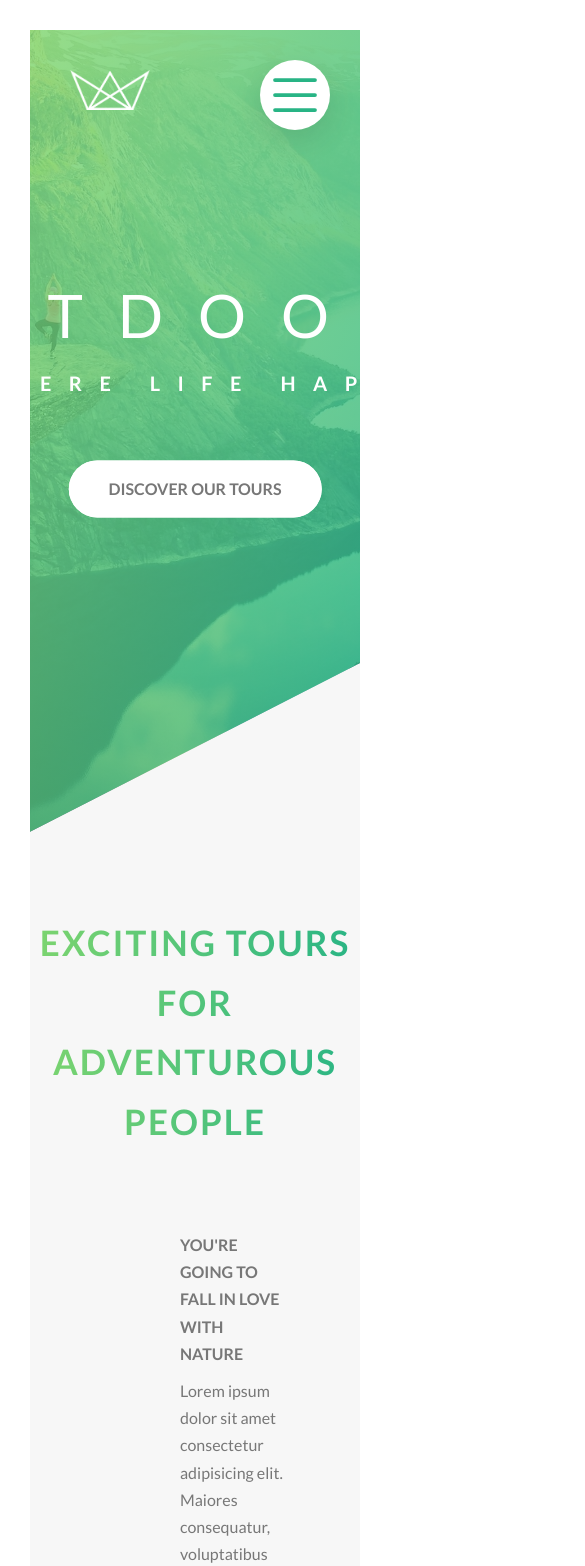
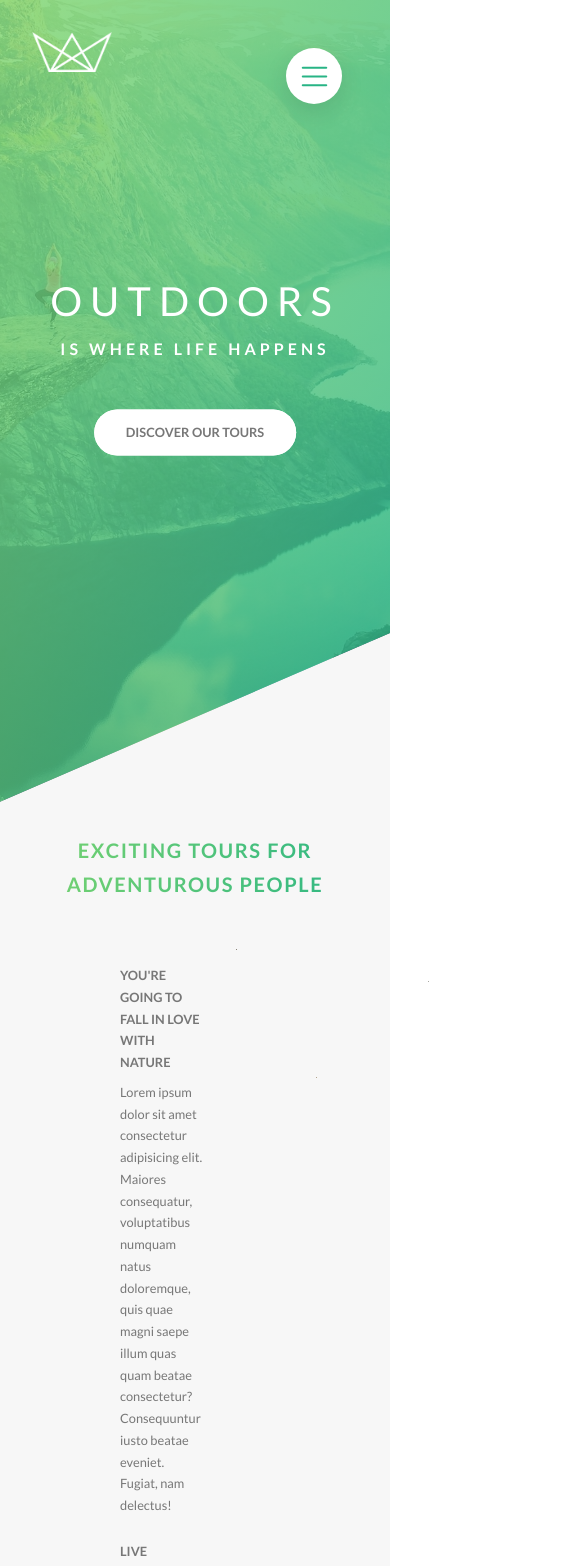
Before and after one commit to zWellingtonLima/AdvancedCss-Sass, a Next.js app: page / in a window 390 px wide. Shown: the top 1566 px of the page, 585 px wide, since content can reach past the window. Built offline with nearby package versions, Linux system fonts and the light colour scheme.

Commit message:
Feat: adding media queries and small fixes at About images composition styles

```diff
--- a/app/globals.css
+++ b/app/globals.css
@@ -11,11 +11,37 @@ html {
   font-size: 62.5%;
 }
 
+@media (max-width: 75em) {
+  html {
+    font-size: 56.25%;
+  }
+} /* 1200px */
+
+@media (max-width: 56.25em) {
+  html {
+    font-size: 50%;
+  }
+} /* 900px */
+
+@media (min-width: 112.5em) {
+  html {
+    font-size: 75%;
+  }
+}
+
+/* 1800px */
+
 body {
-  font-family: "Lato", sans-serif;
+  /* font-family: "Lato", sans-serif; */
   font-weight: 400;
   line-height: 1.7;
   color: #777;
   padding: 3rem;
   box-sizing: border-box;
 }
+
+@media (max-width: 56.25em) {
+  body {
+    padding: 0;
+  }
+}
--- a/app/page.module.css
+++ b/app/page.module.css
@@ -68,12 +68,23 @@
   letter-spacing: 3.5rem;
   animation: moveInLeft 1s ease-out;
 }
+@media (max-width: 37.5rem) {
+  .headingPrimary_main {
+    font-size: 5rem;
+    letter-spacing: 1rem;
+  }
+}
 .headingPrimary_sub {
   display: block;
   font-size: 2rem;
   letter-spacing: 1.75rem;
   font-weight: 700;
   animation: moveInRight 1s ease-out;
+}
+@media (max-width: 37.5rem) {
+  .headingPrimary_sub {
+    letter-spacing: 0.5rem;
+  }
 }
 
 .headingSecondary {
@@ -86,6 +97,16 @@
   background-clip: text;
   color: transparent;
   letter-spacing: 0.2rem;
+}
+@media (max-width: 56.25em) {
+  .headingSecondary {
+    font-size: 3rem;
+  }
+}
+@media (max-width: 37.5rem) {
+  .headingSecondary {
+    font-size: 2.5rem;
+  }
 }
 
 .headingTertiary {
@@ -223,36 +244,39 @@
 }
 
 .composition {
-  position: relative;
-  width: 55%;
+  width: 70%;
 }
 .composition__photo {
+  position: relative;
+  outline-offset: 2rem;
+  backface-visibility: hidden;
+}
+.composition__photo_style {
   box-shadow: 0 1.5rem 4rem rgba(0, 0, 0, 0.4);
+  border-radius: 4px;
   position: absolute;
-  border-radius: 2px;
   transition: all 0.2s;
   z-index: 1;
-  outline-offset: 2rem;
 }
 .composition__photo_p1 {
-  top: -3rem;
-  left: -3rem;
+  top: -2rem;
+  left: -4rem;
 }
 .composition__photo_p2 {
-  top: 3rem;
-  right: -24rem;
+  top: 14rem;
+  left: 6rem;
 }
 .composition__photo_p3 {
-  top: 12rem;
-  left: 12rem;
+  top: 2rem;
+  left: 20rem;
 }
-.composition__photo:hover {
+.composition__photo:hover .composition__photo_style {
   outline: 1.5rem solid #55c57a;
   transform: scale(1.05) translateY(-0.5rem);
   box-shadow: 0 2.5rem 4rem rgba(0, 0, 0, 0.5);
   z-index: 2;
 }
-.composition:hover .composition__photo:not(:hover) {
+.composition:hover .composition__photo_style:not(:hover) {
   transform: scale(0.95);
 }
 
--- a/components/Navigation.tsx
+++ b/components/Navigation.tsx
@@ -17,7 +17,7 @@ const Navigation = () => {
         <Menu
           strokeWidth={1.5}
           className={styles.navigation_button_icon}
-          size={60}
+          size={35}
         />
       </button>
       <div
--- a/components/about/about.tsx
+++ b/components/about/about.tsx
@@ -45,34 +45,39 @@ const About = () => {
         <div className={styles.compositionLayout}>
           <div className={styles.composition}>
             {/* TODO: Fix props in Images */}
+            <div
+              className={`${styles.composition__photo_p1} ${styles.composition__photo}`}
+            >
               <Image
                 src={compPhoto1}
-              width={1000}
-              height={667}
                 layout="responsive"
                 sizes="(min-width: 740px) calc(50vw - 255px), calc(99vw - 608px)"
                 alt="Nature forest photo"
-              className={`${styles.composition__photo} ${styles.composition__photo_p1}`}
+                className={styles.composition__photo_style}
               />
-
+            </div>
+            <div
+              className={`${styles.composition__photo_p3} ${styles.composition__photo}`}
+            >
               <Image
                 src={compPhoto2}
-              width={1000}
-              height={664}
                 layout="responsive"
                 sizes="(min-width: 740px) calc(50vw - 255px), calc(99vw - 608px)"
                 alt="Nature hills photo"
-              className={`${styles.composition__photo} ${styles.composition__photo_p2}`}
+                className={styles.composition__photo_style}
               />
+            </div>
+            <div
+              className={`${styles.composition__photo_p2} ${styles.composition__photo}`}
+            >
               <Image
                 src={compPhoto3}
-              width={1000}
-              height={667}
                 layout="responsive"
                 sizes="(min-width: 740px) calc(50vw - 255px), calc(99vw - 608px)"
                 alt="Nature top mountains photo"
-              className={`${styles.composition__photo} ${styles.composition__photo_p3}`}
+                className={styles.composition__photo_style}
               />
+            </div>
           </div>
         </div>
       </div>
--- a/sass/abstracts/_mixins.scss
+++ b/sass/abstracts/_mixins.scss
@@ -20,6 +20,8 @@
 
 // 1em = 16px
 
+// ORDER: Base (like this bellow) + typograph > general layout + grid > page layout > components
+
 @mixin respond($breakpoint) {
   @if $breakpoint == phone {
     @media (max-width: 37.5rem) { @content }; // 600px
--- a/sass/base/_typography.scss
+++ b/sass/base/_typography.scss
@@ -3,7 +3,6 @@
   text-transform: uppercase;
   text-align: center;
   margin-bottom: 6rem;
-
   backface-visibility: hidden;
 
   &_main {
@@ -12,6 +11,11 @@
     font-size: 6rem;
     letter-spacing: 3.5rem;
     animation: moveInLeft 1s ease-out;
+
+    @include respond(phone) {
+      font-size: 5rem;
+      letter-spacing: 1rem;
+    }
   }
 
   &_sub {
@@ -21,6 +25,10 @@
     font-weight: 700;
 
     animation: moveInRight 1s ease-out;
+
+    @include respond(phone) {
+      letter-spacing: .5rem;
+    }
   }
 }
 
@@ -38,6 +46,14 @@
   background-clip: text;
   color: transparent;
   letter-spacing: .2rem;
+
+  @include respond(tab-port) {
+    font-size: 3rem;
+  }
+
+  @include respond(phone) {
+    font-size: 2.5rem;
+  }
 }
 
 .headingTertiary {
--- a/sass/components/_composition.scss
+++ b/sass/components/_composition.scss
@@ -1,39 +1,44 @@
 .composition {
-  position: relative;
-  width: 55%;
+  width: 70%;
 
   &__photo {
-    box-shadow: 0 1.5rem 4rem rgba($color-black, 0.4);
-    position: absolute;
-    border-radius: 2px;
-    transition: all 0.2s;
-    z-index: 1;
+    position: relative;
     outline-offset: 2rem;
+    backface-visibility: hidden;
+
+    &_style {
+      box-shadow: 0 1.5rem 4rem rgba($color-black, 0.4);
+      border-radius: 4px;
+      position: absolute;
+      transition: all 0.2s;
+      z-index: 1;
+    }
 
     &_p1 {
-      top: -3rem;
-      left: -3rem;
+      top: -2rem;
+      left: -4rem;
     }
 
     &_p2 {
-      top: 3rem;
-      right: -24rem;
+      top: 14rem;
+      left: 6rem;
     }
 
     &_p3 {
-      top: 12rem;
-      left: 12rem;
+      top: 2rem;
+      left: 20rem;
     }
 
-    &:hover {
+    &:hover &_style {
       outline: 1.5rem solid $color-primary;
-      transform: scale(1.05) translateY(-.5rem);
+      transform: scale(1.05) translateY(-0.5rem);
       box-shadow: 0 2.5rem 4rem rgba($color-black, 0.5);
       z-index: 2;
     }
   }
 
-  &:hover &__photo:not(:hover) { // When I hover the composition, then I select that NOT is not hovered
+  &:hover &__photo_style:not(:hover) {
+    // When I hover the composition, then I select that NOT is not hovered
     transform: scale(0.95);
   }
 }
```
Also changed, not shown: 1 other file (tests, documents, lock files or other folders). Lines whose indentation alone changed are shown as unchanged.
